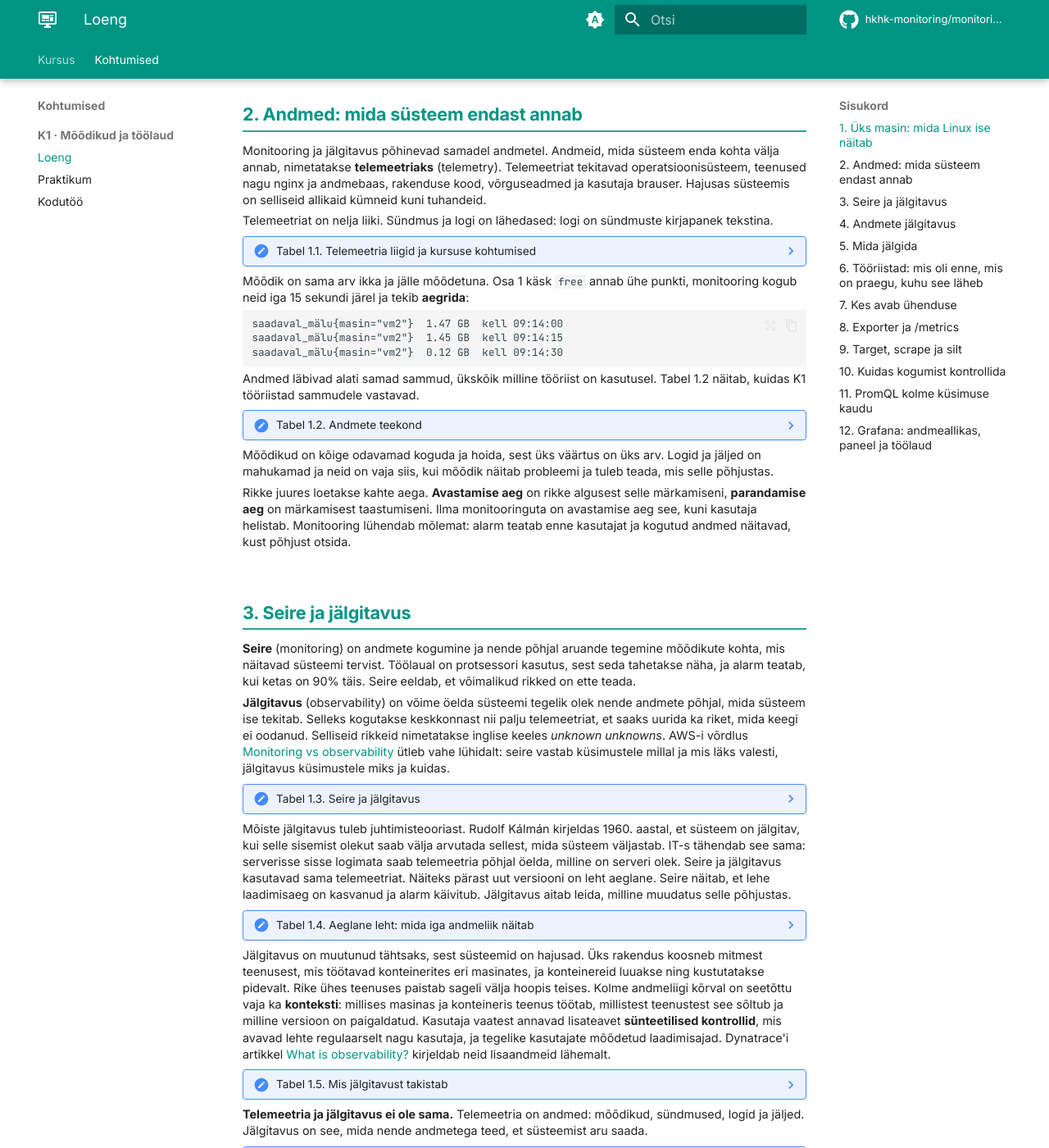
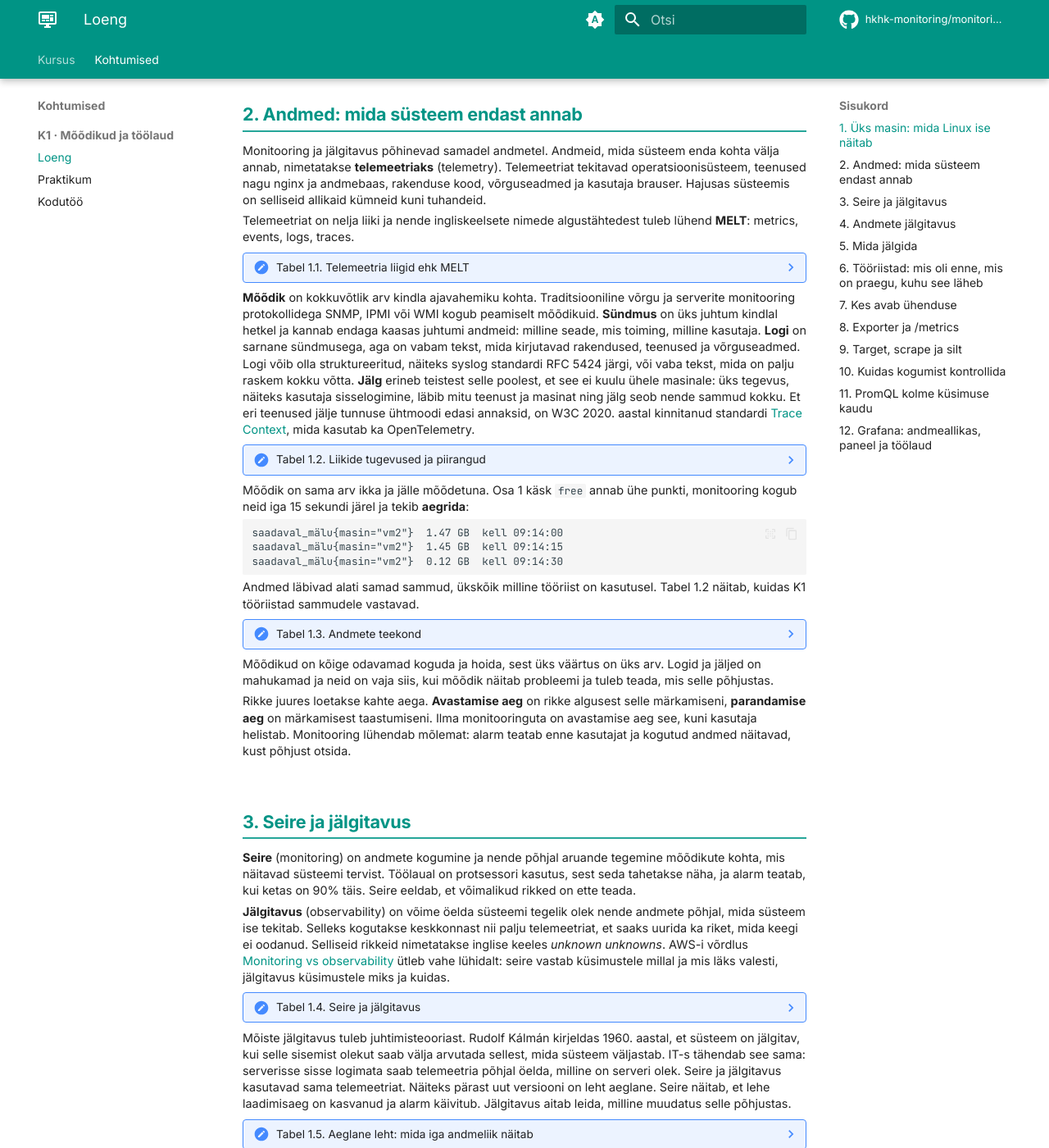
Before and after one commit to hkhk-monitoring/monitoring-lite, an MkDocs documentation site: the page built from docs/k01/lecture.md, in a window 1280 px wide and 1400 px high, scrolled down 852 px. Shown: the whole window at 82% size. Built offline with MkDocs 1.6.1 and Material for MkDocs 9.7.7, drawn with Linux system fonts in a browser that asks for light colours; comment, search, counter and statistics services are not loaded; some of the changed text lies outside the part shown.

Commit message:
K1 loeng: telemeetria liigid MELT-ina, millest iga liik koosneb, võrgu näited (SNMP, pordi sündmus, syslog RFC 5424), W3C Trace Context, liikide tugevused ja piirangud ning kuidas jälgitavus seire ja andmete sidumise kaudu teoks tehakse

```diff
--- a/docs/k01/lecture.md
+++ b/docs/k01/lecture.md
@@ -58,15 +58,25 @@ uptime        # koormus viimase 1, 5 ja 15 minuti keskmisena
 
 Monitooring ja jälgitavus põhinevad samadel andmetel. Andmeid, mida süsteem enda kohta välja annab, nimetatakse **telemeetriaks** (telemetry). Telemeetriat tekitavad operatsioonisüsteem, teenused nagu nginx ja andmebaas, rakenduse kood, võrguseadmed ja kasutaja brauser. Hajusas süsteemis on selliseid allikaid kümneid kuni tuhandeid.
 
-Telemeetriat on nelja liiki. Sündmus ja logi on lähedased: logi on sündmuste kirjapanek tekstina.
+Telemeetriat on nelja liiki ja nende ingliskeelsete nimede algustähtedest tuleb lühend **MELT**: metrics, events, logs, traces.
 
-??? note "Tabel 1.1. Telemeetria liigid ja kursuse kohtumised"
-    | Liik | Mis see on | Näide | Küsimus | Kohtumine |
-    |---|---|---|---|---|
-    | **mõõdik** (metric) | arv, mida mõõdetakse korduvalt | saadaval mälu baitides iga 15 sekundi järel | kui palju ja kas muutub? | K1, K2 |
-    | **sündmus** (event) | üks toiming kindlal hetkel | kasutaja vahetas parooli, teenus taaskäivitus | mis juhtus? | K2, K3 |
-    | **logi** (log) | sündmuse tekstikirje ajatempliga | `Failed password for kasutaja from 192.168.125.40` | mis juhtus ja millal? | K3 |
-    | **jälg** (trace) | ühe päringu teekond läbi teenuste koos iga sammu kestusega | lehe avamine: veebiserver 20 ms, rakendus 40 ms, andmebaas 4,5 s | kus päring aega kulutas? | K4 |
+??? note "Tabel 1.1. Telemeetria liigid ehk MELT"
+    | Liik | Koosneb | Näide | Kohtumine |
+    |---|---|---|---|
+    | **mõõdik** (metric) | nimi, ajatempel, arvväärtus | saadaval mälu baitides iga 15 sekundi järel; võrgukommutaatori pordi koormus, mida küsitakse SNMP-ga kord minutis | K1, K2 |
+    | **sündmus** (event) | sündmuse nimi, ajatempel, sündmuse andmed | kommutaatori port läks maha; kasutaja vahetas parooli | K2, K3 |
+    | **logi** (log) | ajatempel ja kirjeldav tekst | `/var/log/messages` või `journalctl` rida `Failed password for kasutaja from 192.168.125.40` | K3 |
+    | **jälg** (trace) | ühe tegevusega seotud sündmuste ahel, iga sammu kestus | sisselogimine veebirakendusse: veebiserver 20 ms, rakendus 40 ms, andmebaas 4,5 s | K4 |
+
+**Mõõdik** on kokkuvõtlik arv kindla ajavahemiku kohta. Traditsiooniline võrgu ja serverite monitooring protokollidega SNMP, IPMI või WMI kogub peamiselt mõõdikuid. **Sündmus** on üks juhtum kindlal hetkel ja kannab endaga kaasas juhtumi andmeid: milline seade, mis toiming, milline kasutaja. **Logi** on sarnane sündmusega, aga on vabam tekst, mida kirjutavad rakendused, teenused ja võrguseadmed. Logi võib olla struktureeritud, näiteks syslog standardi RFC 5424 järgi, või vaba tekst, mida on palju raskem kokku võtta. **Jälg** erineb teistest selle poolest, et see ei kuulu ühele masinale: üks tegevus, näiteks kasutaja sisselogimine, läbib mitu teenust ja masinat ning jälg seob nende sammud kokku. Et eri teenused jälje tunnuse ühtmoodi edasi annaksid, on W3C 2020. aastal kinnitanud standardi [Trace Context](https://www.w3.org/TR/trace-context/), mida kasutab ka OpenTelemetry.
+
+??? note "Tabel 1.2. Liikide tugevused ja piirangud"
+    | Liik | Tugevus | Piirang |
+    |---|---|---|
+    | mõõdik | odav hoida ja töödelda, sobib aegridadeks ja üldpildiks | mida ette ei mõõdetud, seda hiljem ei näe |
+    | sündmus | näitab täpselt, mis toiming juhtus, sobib ootamatuteks päringuteks | vajab rohkem salvestusruumi ja võrku kui mõõdik |
+    | logi | kõige detailsem, parim konkreetse vea otsimiseks | suurt hulka on raske hoida ja läbi otsida, vaba tekst on raske kokku võtta |
+    | jälg | näitab tegevust otsast lõpuni üle mitme teenuse | rakendus peab jälje tunnuse edasi andma, vajab instrumenteerimist |
 
 Mõõdik on sama arv ikka ja jälle mõõdetuna. Osa 1 käsk `free` annab ühe punkti, monitooring kogub neid iga 15 sekundi järel ja tekib **aegrida**:
 
@@ -126,9 +136,11 @@ Jälgitavus on muutunud tähtsaks, sest süsteemid on hajusad. Üks rakendus koo
     | rakendus ei anna andmeid välja | koodi tuleb lisada mõõdikud ja jäljed, seda nimetatakse instrumenteerimiseks |
     | eri teenustel eri vormingud | sama asja nimetatakse eri teenustes eri nimega |
 
+**Kuidas jälgitavus teoks tehakse.** Jälgitavus tekib hästi tehtud seirest: telemeetria kogutakse kokku, näidatakse arusaadavalt ja andmeid tõlgendatakse koos. Ainult küsitlemisest ja lävenditest ei piisa. Eraldi mõõdikud, sündmused, logid ja jäljed tuleb omavahel siduda, näiteks aja, masina või päringu tunnuse järgi, et leida rikke põhjus.
+
 **Telemeetria ja jälgitavus ei ole sama.** Telemeetria on andmed: mõõdikud, sündmused, logid ja jäljed. Jälgitavus on see, mida nende andmetega teed, et süsteemist aru saada.
 
-??? note "Tabel 1.6. Mis probleeme jälgitavus lahendab"
+??? note "Tabel 1.7. Mis probleeme jälgitavus lahendab"
     | Probleem | Näide |
     |---|---|
     | aeg-ajalt tekkiv viga | tellimus ebaõnnestub kord päevas ja keegi ei oska seda korrata |
```
Also changed, not shown: other parts of docs/k01/lecture.md (+9 -9 lines).
